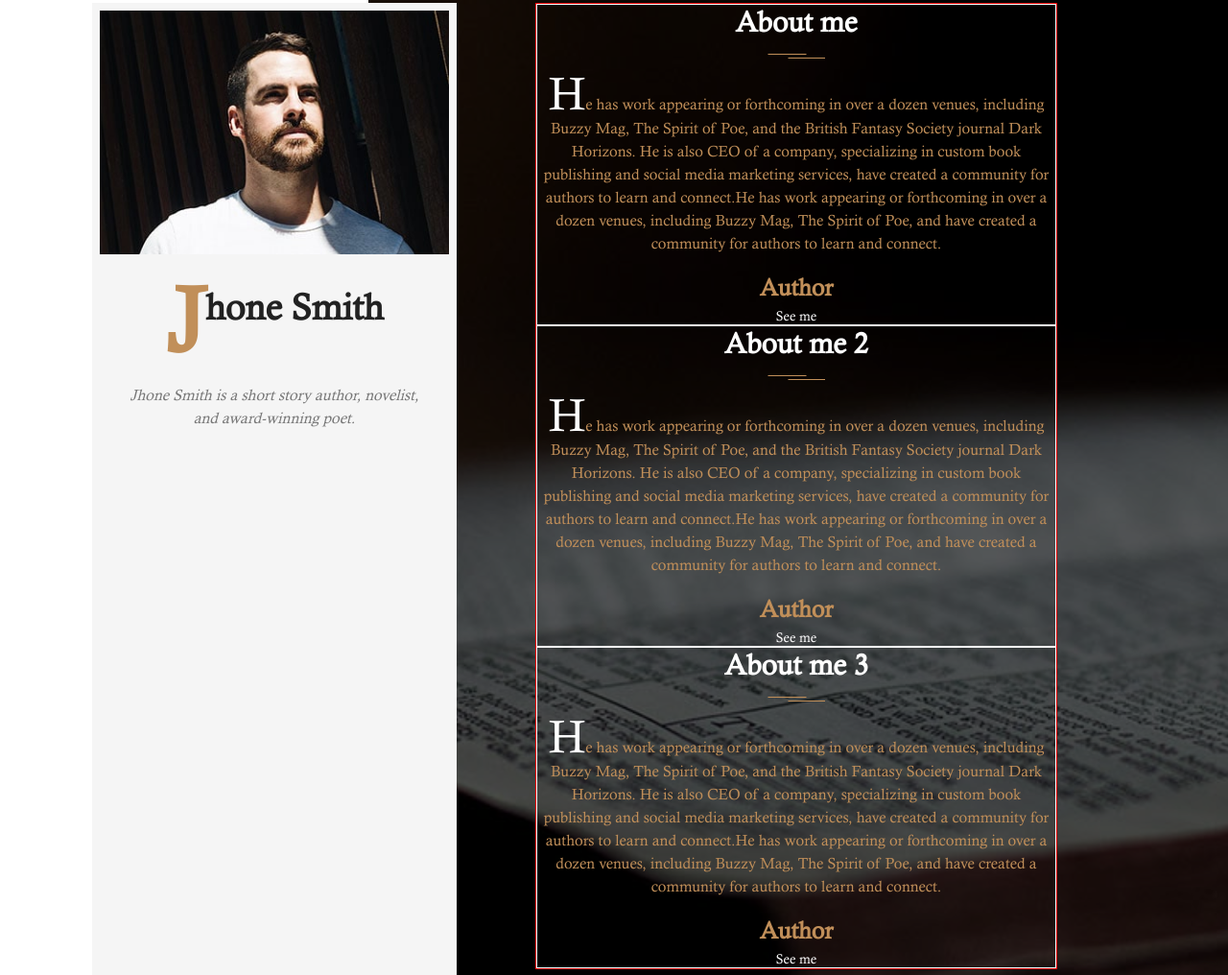
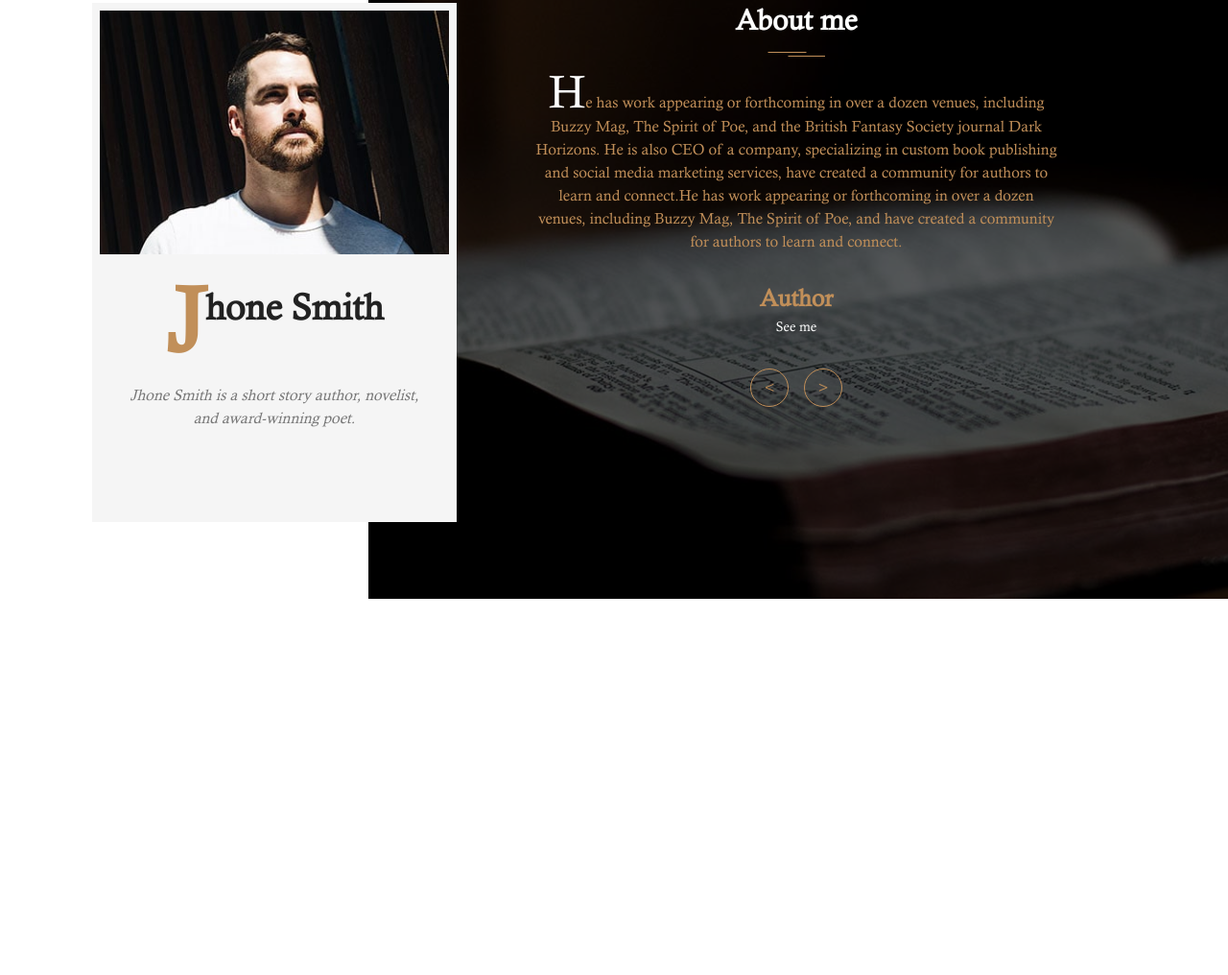
Before and after one commit to ibrahim247github/Author, a plain HTML site: page index.html in a window 1280 px wide. Shown: the part 1004-2020 px from the top of the page at 96% size. Drawn offline with Linux system fonts and the light colour scheme.

Commit message:
Done adding the about carousel functionality

```diff
--- a/css/about.css
+++ b/css/about.css
@@ -72,6 +72,7 @@
 .carousel {
   color: var(--primary-color);
   text-align: center;
+  overflow: hidden;
 }
 
 .carousel > :not(:first-child) {
@@ -79,11 +80,11 @@
 }
 
 .carousel__slider {
-  border: 1px solid red;
+  display: flex;
 }
 
 .carousel__slide {
-  border: 1px solid white;
+  flex: 1;
 }
 
 :where(.carousel__slide > :not(:first-child)) {
@@ -127,8 +128,37 @@
   font-size: 14px;
 }
 
+@media (min-width: 650px) {
+  .carousel__footer {
+    margin-top: 2rem;
+  }
+}
+
 .carousel__navigation {
-  border: 1px solid white;
+  display: flex;
+  justify-content: space-between;
+  width: 30%;
+  max-width: 150px;
+  margin-inline: auto;
+}
+
+@media (min-width: 1000px) {
+  .carousel__footer {
+    margin-bottom: 1rem;
+  }
+
+  .carousel__navigation {
+    width: 100%;
+    max-width: 100%;
+    justify-content: center;
+    gap: 0.2rem;
+  }
+}
+
+@media (min-width: 1200px) {
+  .carousel__navigation {
+    gap: 1rem;
+  }
 }
 
 .carousel__btn {
@@ -143,13 +173,13 @@
   transition: all 0.3s ease-in;
 }
 
-.carousel__next-btn {
-  margin-left: 0.3rem;
-}
-
 .carousel__btn:hover {
   border: 1px solid var(--white);
   color: var(--white);
+}
+
+.carousel-transition {
+  transition: all 0.4s ease-in;
 }
 /* End of carousel */
 
--- a/index.html
+++ b/index.html
@@ -117,23 +117,6 @@
                   <span>See me</span>
                 </div>
               </li>
-              <li class="carousel__slide">
-                <h2 class="carousel__slide__title">About me 3</h2>
-                <p class="carousel__slide__text">
-                  He has work appearing or forthcoming in over a dozen venues,
-                  including Buzzy Mag, The Spirit of Poe, and the British
-                  Fantasy Society journal Dark Horizons. He is also CEO of a
-                  company, specializing in custom book publishing and social
-                  media marketing services, have created a community for authors
-                  to learn and connect.He has work appearing or forthcoming in
-                  over a dozen venues, including Buzzy Mag, The Spirit of Poe,
-                  and have created a community for authors to learn and connect.
-                </p>
-                <div class="carousel__footer">
-                  <h3>Author</h3>
-                  <span>See me</span>
-                </div>
-              </li>
             </ul>
             <div class="carousel__navigation">
               <button class="carousel__btn carousel__prev-btn">&lt;</button>
@@ -144,5 +127,6 @@
       </div>
     </section>
     <script src="./js/index.js"></script>
+    <script src="./js/carousel.js"></script>
   </body>
 </html>
--- a/js/carousel.js
+++ b/js/carousel.js
@@ -1,4 +1,51 @@
 const carousel = document.querySelector(".carousel");
 const carouselSlider = document.querySelector(".carousel__slider");
+const carouselSlides = document.querySelectorAll(".carousel__slide");
 const nextBtn = document.querySelector(".carousel__next-btn");
 const prevBtn = document.querySelector(".carousel__prev-btn");
+
+const numberOfSlides = carouselSlides.length;
+carouselSlider.style.width = `${carouselSlider.childElementCount * 100}%`;
+
+nextBtn.addEventListener("click", () => {
+  nextSlide(carouselSlider, numberOfSlides);
+});
+
+prevBtn.addEventListener("click", () => {
+  prevSlide(carouselSlider, numberOfSlides);
+});
+
+function nextSlide(carouselSlider, numberOfSlides) {
+  carouselSlider.classList.add("carousel-transition");
+  carouselSlider.style.transform = `translateX(-${
+    (1 / numberOfSlides) * 100
+  }%)`;
+
+  setTimeout(() => {
+    carouselSlider.classList.remove("carousel-transition");
+    carouselSlider.style.transform = `translateX(0)`;
+    const slide = carouselSlider.removeChild(carouselSlider.firstElementChild);
+    carouselSlider.appendChild(slide);
+  }, 500);
+}
+
+function prevSlide(carouselSlider, numberOfSlides) {
+  carouselSlider.classList.remove("carousel-transition");
+  const slide = carouselSlider.removeChild(carouselSlider.lastElementChild);
+  carouselSlider.insertBefore(slide, carouselSlider.firstElementChild);
+  carouselSlider.style.transform = `translateX(-${
+    (1 / numberOfSlides) * 100
+  }%)`;
+
+  setTimeout(() => {
+    carouselSlider.classList.add("carousel-transition");
+    carouselSlider.style.transform = `translateX(0)`;
+  }, 100);
+}
+
+// carouselSlider.draggable = true;
+// carouselSlider.addEventListener("mouseover", () => {
+//   console.log("I was dragged");
+// });
+// console.log(carouselSlider);
+// console.log(nextBtn);
```
